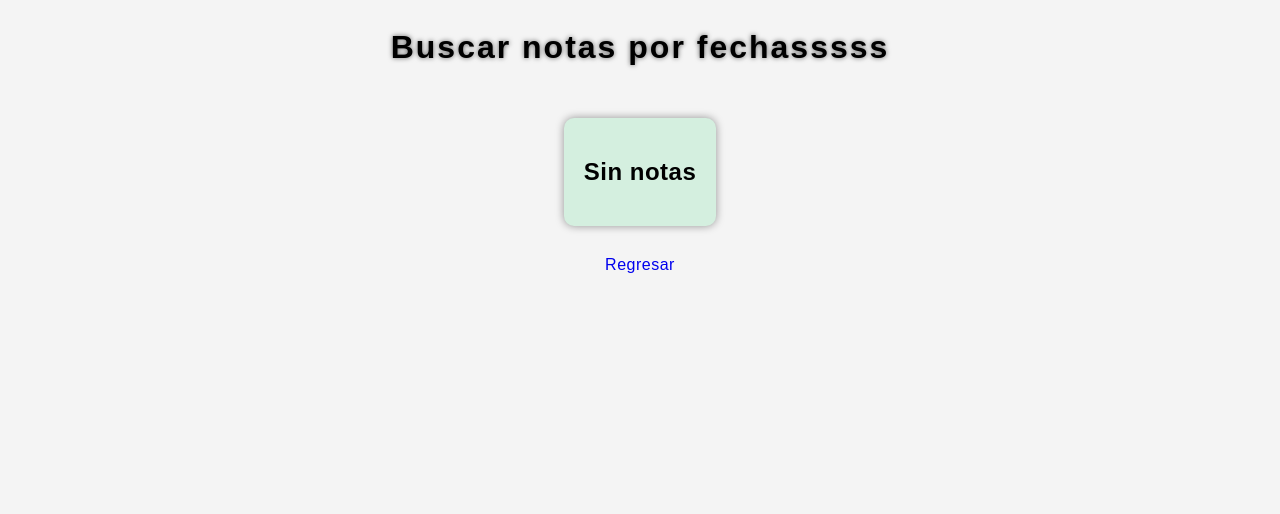
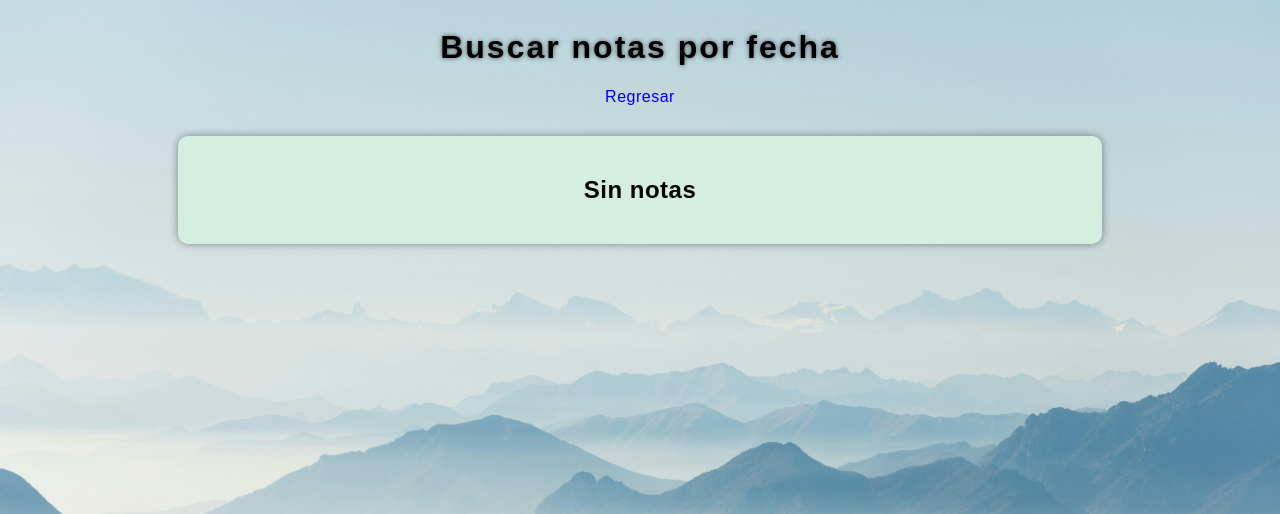
Before and after one commit to EduardoRC00/Memory-Notes, a Flask app: template views/templates/nota_por_fecha.html in a window 1280 px wide. Shown: the top 514 px of the page. Run offline with Flask 3, Linux system fonts and the light colour scheme; the template is opened without the code that fills it, so the values that code supplies are empty; parts of the project's set-up code (start-up, migrations or seed data) failed here and were passed over.

Commit message:
añadido de fechas, organizacion y fondo

```diff
--- a/app.py
+++ b/app.py
@@ -1,6 +1,6 @@
 from flask import Flask, render_template, redirect, request, url_for
 import data as d
-from data_fechas import leer_fechas
+import data_fechas as f
 
 app = Flask(__name__,template_folder='views/templates')
 
@@ -15,6 +15,7 @@ def agregar_nota():
         ingles = request.form['ingles']
         espanol = request.form['espanol']
         d.agregar_nota(ingles, espanol)
+        f.estructura()
         return redirect(url_for('inicio'))
     return render_template('agregar_nota.html')
 
@@ -53,12 +54,13 @@ def editar_nota(id):
             "fecha": nota['fecha']
         }
         d.actualizar_nota(nota_actualizada)
+        f.estructura()
         return redirect(url_for('inicio'))
     return render_template('editar_nota.html', nota = nota)
 
 @app.route('/nota-por-fecha')
 def nota_por_fecha():
-    data_fechas = leer_fechas()
+    data_fechas = f.leer_fechas()
     return render_template('nota_por_fecha.html', data_fechas = data_fechas)
 
 if __name__ == '__main__':
--- a/static/styles.css
+++ b/static/styles.css
@@ -9,6 +9,7 @@ body{
     place-items: center; /*centra el div :)*/
     background-color: #f4f4f4;
     letter-spacing: 0.5px;
+    background: url(/static/alessio-soggetti-gdE-5Oui1Y0-unsplash.jpg) center / cover fixed;
 }
 h1{
     font-size: 32px;
--- /dev/null
+++ b/static/styles_fechas.css
@@ -0,0 +1,45 @@
+.contenedor-fechas{
+    width: 70%;
+    text-align: center;
+    background-color: #d4efdf;
+    border: none black 2px;
+    margin: 30px;
+    padding: 20px 20px;
+    border-radius: 10px;
+    box-shadow: 0px 0px 8px #0006;
+}
+.encabezado-fechas{
+    width: 100%;
+    color: #fff;
+    font-weight: bold; /*para dar grosor a la letra*/
+    font-size: 16px;
+    background-color: #0d5;
+    border-radius: 8px;
+    padding: 10px 0;
+    box-shadow: 0px 0px 6px #0006;
+    margin: 10px 0;
+    margin-top: 20px;
+    display: grid; /*para manitular los div*/
+    grid-template-columns: 34% 34% 32%; /*creamos columnas (divs) y le decimos cuanto ocupara cada una*/
+}
+.encabezado-fecha{
+    flex: 1; /*para que los items (cada div) se expandan y ocupen todo el espacio disponible*/
+}
+.fila-fechas{
+    background-color: #eee9;
+    border-radius: 8px;
+    padding: 10px 0;
+    box-shadow: 0px 0px 8px #0006;
+    margin: 8px 0;
+    font-size: 13px; /*tamaño letra*/
+    display: grid; /*para usar grid template*/
+    grid-template-columns: 34% 34% 32%; /*creamos columnas (divs) y le decimos cuanto ocupara cada una*/
+}
+.fila-fecha{
+    flex: 1; /*para que los items (cada div) se expandan y ocupen todo el espacio disponible*/
+}
+.fecha{
+    font-size: large;
+    font-weight: bold;
+    letter-spacing: 2px;
+}
--- a/static/styles_input.css
+++ b/static/styles_input.css
@@ -19,14 +19,26 @@ input:focus{
     box-shadow: 0px 0px 6px #e00;
 }
 .add-ingles,
-.add-espanol{
+.add-espanol,
+.edit-ingles,
+.edit-espanol{
     margin: 8px 0px;
 }
 .btn-agregar,
 .btn-actualizar{
     margin-top: 16px;
 }
-.edit-ingles,
-.edit-espanol{
-    margin: 8px 0px;
+
+/*si el placeholder NO esta siendo mostrado
+obtenemos las variables bg y text*/
+form:has(:placeholder-shown){
+    --bg: #e449;
+    --text: '¡No has escrito nada aún!';
 }
+/*estas variables sin aplicadas despues, como un after*/
+.mensaje::after{
+    content: var(--text);
+    background-color: var(--bg);
+    padding: 3px 5px;
+    box-shadow: 0px 0px 8px #e44;
+}
--- a/views/templates/base.html
+++ b/views/templates/base.html
@@ -6,6 +6,7 @@
     <title>{% block title %}{% endblock %}</title>
     <link rel="stylesheet" href="../../static/styles.css">
     <link rel="stylesheet" href="../../static/styles_input.css">
+    <link rel="stylesheet" href="../../static/styles_fechas.css">
 </head>
 <body>
     {% block content %}{% endblock %}
--- a/views/templates/nota_por_fecha.html
+++ b/views/templates/nota_por_fecha.html
@@ -2,17 +2,28 @@
 {% block title %}Buscar nota por fecha{% endblock %}
 
 {% block content %}
-    <h1>Buscar notas por fechasssss</h1>
+    <h1>Buscar notas por fecha</h1>
+    <a href="{{ url_for('inicio') }}">Regresar</a>
 
-    <div class="formulario">
+    <div class="contenedor-fechas">
         {% if data_fechas %}
-            {% for fecha in data_fechas[0] %}
-                <div id="btn" onclick="mostrar();">{{ fecha }}</div>
-                <div id="contenido-fechas" class="contenido-fechas">
-                    <div id="btn" onclick="ocultar();">ocultar</div>
-                    <div class="fila">
-                        <div class="fila-item">{{fecha}}</div>
+            {% for fecha,clave in data_fechas[0].items() %}
+                <div class="fecha">{{ fecha }}</div>
+                <div class="contenido-fechas">
+
+                    <div class="encabezado-fechas">
+                        <div class="encabezado-fecha">ID</div>
+                        <div class="encabezado-fecha">Ingles</div>
+                        <div class="encabezado-fecha">Español</div>
                     </div>
+
+                    {% for elemento in clave %}
+                    <div class="fila-fechas">
+                        <div class="fila-fecha">{{ elemento.get('id') }}</div>
+                        <div class="fila-fecha">{{ elemento.get('ingles') }}</div>
+                        <div class="fila-fecha">{{ elemento.get('espanol') }}</div>
+                    </div>
+                    {% endfor %}
                 </div>
             {% endfor %}
         {% else %}
@@ -21,16 +32,5 @@
         </h2>
         {% endif %}
     </div>
-    <a href="{{ url_for('inicio') }}">Regresar</a>
 
-    {# obteniendo por el id, le decimos que cambiaremos el estilo al id dado #}
-    <script>
-        function mostrar(){
-            document.getElementById('contenido-fechas').style.display = 'block';
-        }
-        function ocultar(){
-            document.getElementById('contenido-fechas').style.display = 'none';
-        }
-
-    </script>
 {% endblock %}
```
Also changed, not shown: other parts of static/styles.css (+19 -29 lines), data.json (+13 -1 lines), data_fechas.json (+21 -1 lines), data_fechas.py (+6 -5 lines), views/templates/index.html (+6 -9 lines), static/alessio-soggetti-gdE-5Oui1Y0-unsplash.jpg (added), views/templates/editar_nota.html (line endings or trailing spaces).
